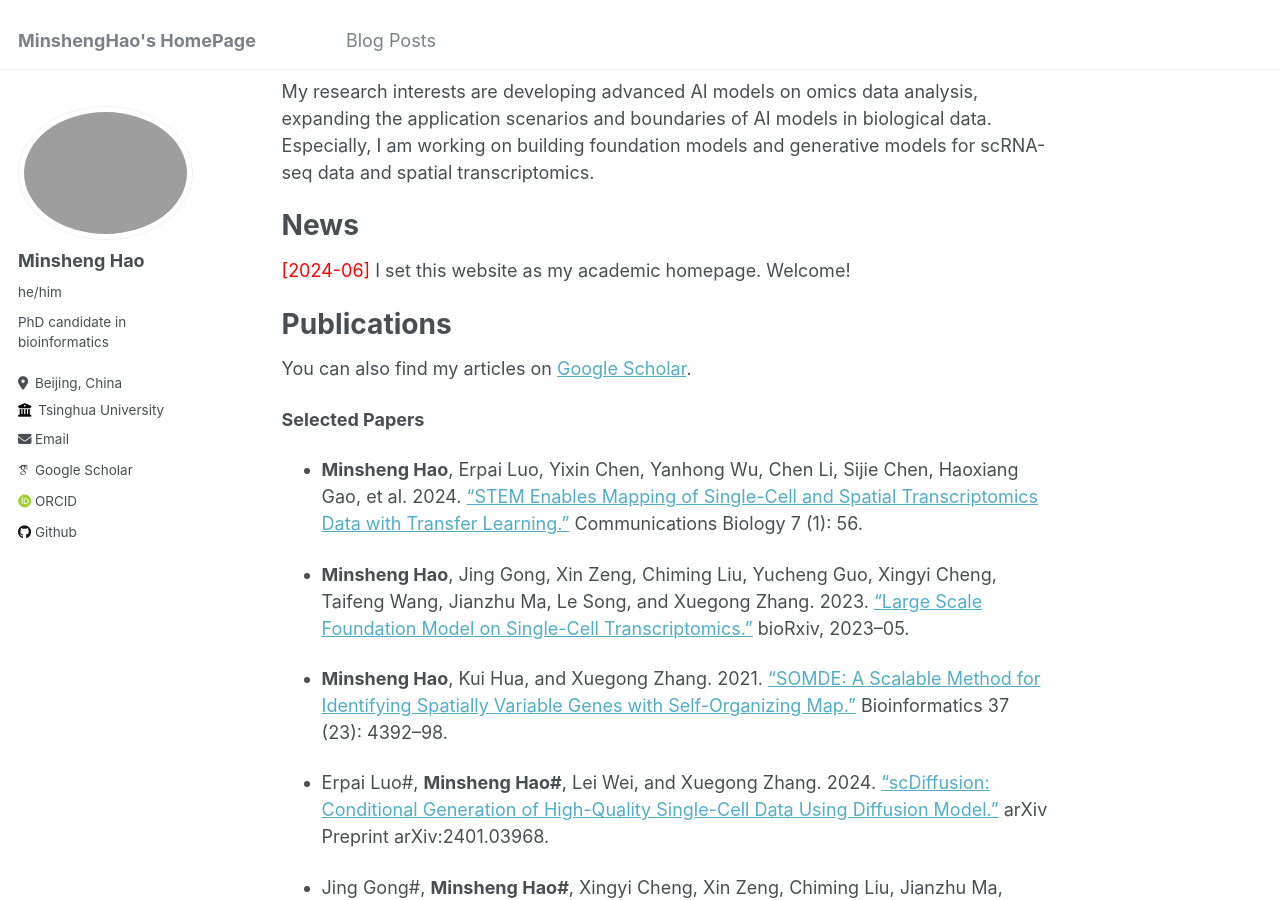
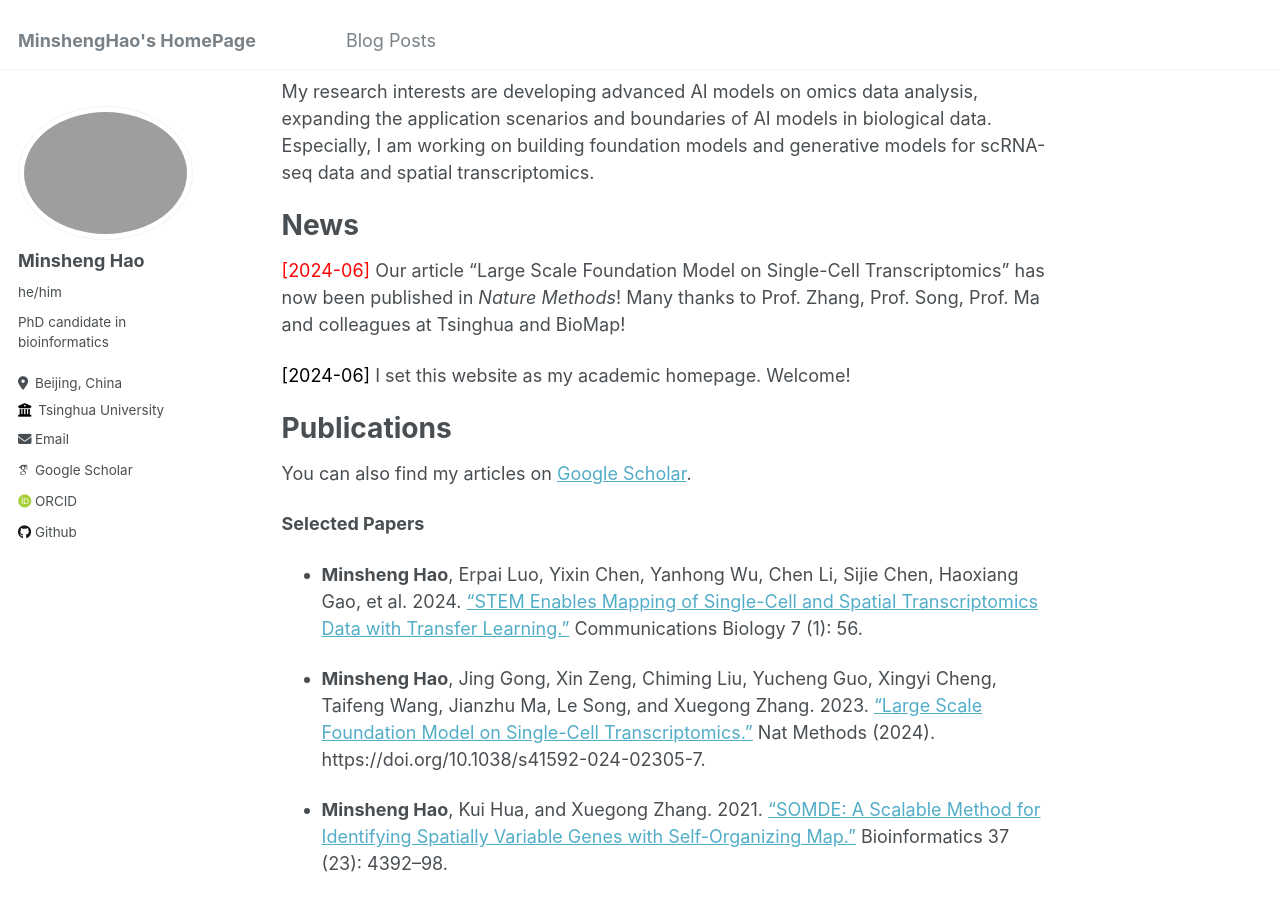
Before and after one commit to WhirlFirst/WhirlFirst.github.io, a Jekyll site: the page built from _pages/about.md, in a window 1280 px wide and 900 px high, scrolled down 198 px. Built offline with Jekyll 4.4.1, drawn with Linux system fonts in a browser that asks for light colours; some web fonts are replaced.

Commit message:
modified:   _pages/about.md

```diff
--- a/_pages/about.md
+++ b/_pages/about.md
@@ -14,7 +14,9 @@ My research interests are developing advanced AI models on omics data analysis,
 
 News
 ======
-<span style="color:red;">[2024-06]</span>  I set this website as my academic homepage. Welcome!
+<span style="color:red;">[2024-06]</span> Our article "Large Scale Foundation Model on Single-Cell Transcriptomics" has now been published in *Nature Methods*! Many thanks to Prof. Zhang, Prof. Song, Prof. Ma and colleagues at Tsinghua and BioMap!
+
+<span style="color:black;">[2024-06]</span>  I set this website as my academic homepage. Welcome!
 
 Publications
 ======
@@ -24,7 +26,7 @@ You can also find my articles on [Google Scholar](https://scholar.google.com/cit
 
 - **Minsheng Hao**, Erpai Luo, Yixin Chen, Yanhong Wu, Chen Li, Sijie Chen, Haoxiang Gao, et al. 2024. [“STEM Enables Mapping of Single-Cell and Spatial Transcriptomics Data with Transfer Learning.”](https://www.nature.com/articles/s42003-023-05640-1) Communications Biology 7 (1): 56.
 
-- **Minsheng Hao**, Jing Gong, Xin Zeng, Chiming Liu, Yucheng Guo, Xingyi Cheng, Taifeng Wang, Jianzhu Ma, Le Song, and Xuegong Zhang. 2023. [“Large Scale Foundation Model on Single-Cell Transcriptomics.”](https://doi.org/10.1101/2023.05.29.542705) bioRxiv, 2023–05.
+- **Minsheng Hao**, Jing Gong, Xin Zeng, Chiming Liu, Yucheng Guo, Xingyi Cheng, Taifeng Wang, Jianzhu Ma, Le Song, and Xuegong Zhang. 2023. [“Large Scale Foundation Model on Single-Cell Transcriptomics.”](https://www.nature.com/articles/s41592-024-02305-7) Nat Methods (2024). https://doi.org/10.1038/s41592-024-02305-7.
 
 - **Minsheng Hao**, Kui Hua, and Xuegong Zhang. 2021. [“SOMDE: A Scalable Method for Identifying Spatially Variable Genes with Self-Organizing Map.”](https://doi.org/10.1093/bioinformatics/btab471) Bioinformatics 37 (23): 4392–98.
 
```
